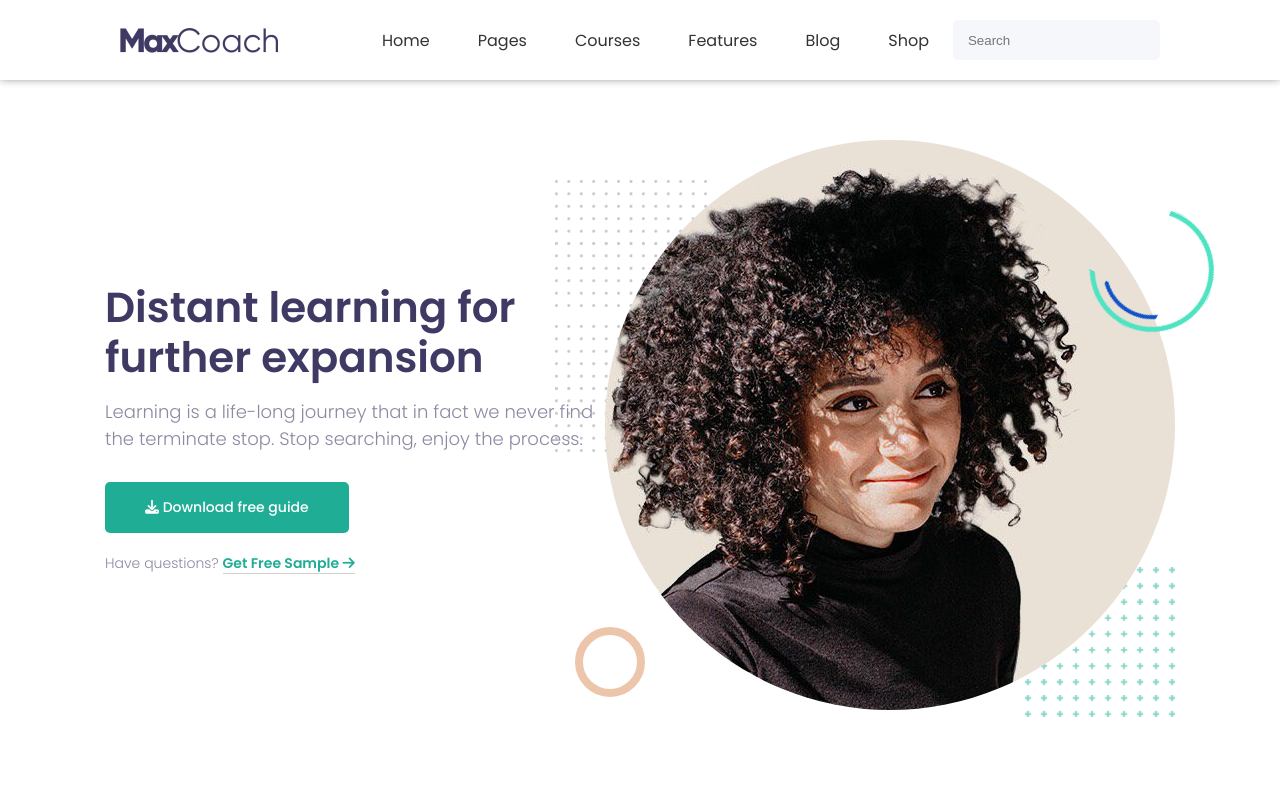
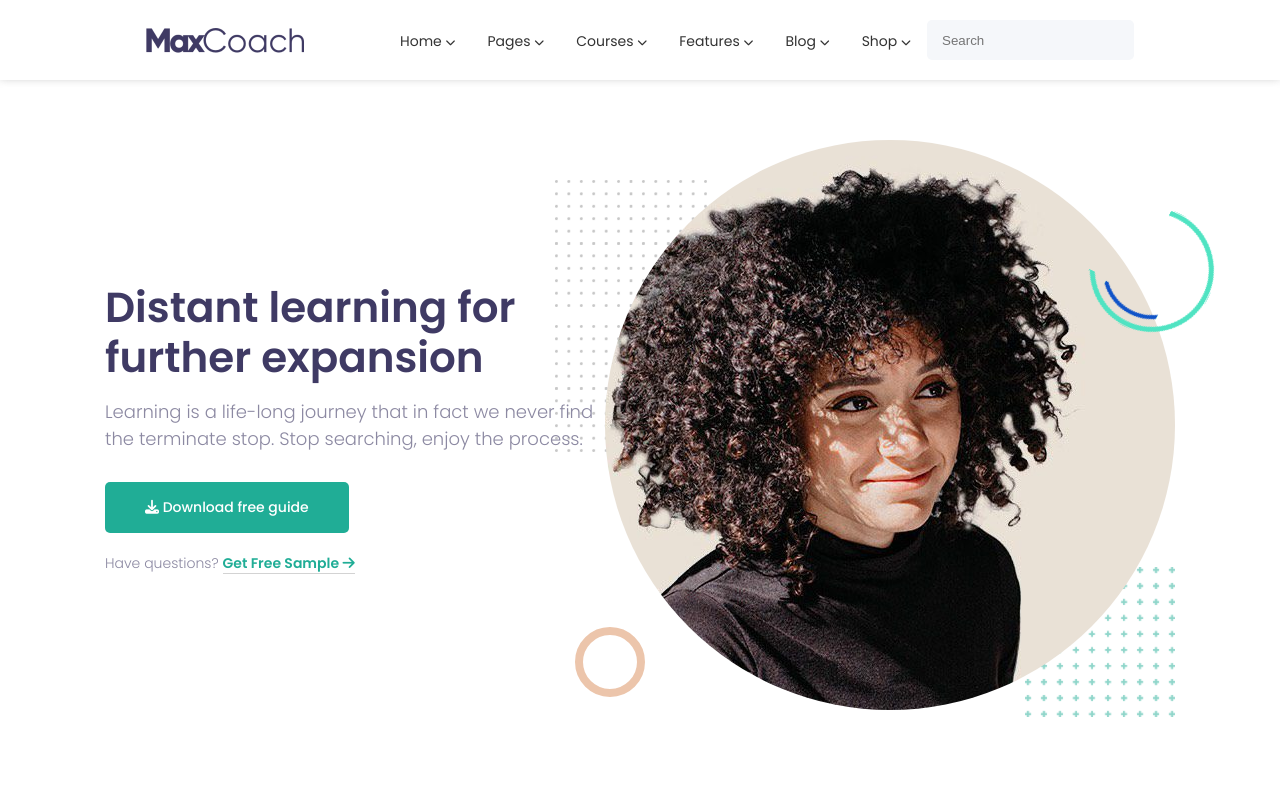
Before and after one commit to MicheleLafronza/proj-html-vuejs, a Vue app: page / in a window 1280 px wide. Shown: the top 789 px of the page. Built offline with nearby package versions, Linux system fonts and the light colour scheme.

Commit message:
feat: header down arrow

```diff
--- a/src/components/PageFooter.vue
+++ b/src/components/PageFooter.vue
@@ -59,9 +59,13 @@ export default {
 footer {
   background-color: $carousel-bg;
 
+  h4 {
+    font-weight: 600;
+  }
+
   .footer-container {
     margin: 0 auto;
-    width: 80%;
+    width: 70%;
     display: flex;
     padding-top: 50px;
 
@@ -72,8 +76,10 @@ footer {
         list-style-type: none;
 
         li {
+          font-size: 14px;
+          font-weight: 300;
           padding-top: 15px;
-          color: $secondary-text;
+          color: $main-gray;
         }
       }
     }
@@ -81,7 +87,7 @@ footer {
 }
 
 .fa-brands {
-  color: $secondary-text;
+  color: $main-gray;
   font-size: 1.5rem;
   padding-top: 20px;
 }
@@ -102,13 +108,13 @@ footer {
 
 a {
   text-decoration: none;
-  color: $secondary-text;
+  color: $main-gray;
 }
 
 .trademark {
-  color: $secondary-text;
-  font-size: 0.9rem;
-  font-weight: bold;
+  color: $main-gray;
+  font-size: 0.7rem;
+  font-weight: 300;
   text-align: center;
   padding-top: 50px;
   padding-bottom: 30px;
--- a/src/components/PageHeader.vue
+++ b/src/components/PageHeader.vue
@@ -178,7 +178,7 @@ export default {
     <img src="/Immagini/dark-logo.png" alt="" />
     <ul class="headerMainLinks">
       <li class="Home">
-        <a class="tag" href="">Home</a>
+        <a class="tag" href="">Home <i class="fa-solid fa-chevron-down"></i></a>
         <ul class="LinksHome">
           <li v-for="(element, index) in LinksMainHome" :key="index">
             <router-link v-if="element.active" :to="{ name: 'CoursePortal' }">
@@ -195,7 +195,9 @@ export default {
         </ul>
       </li>
       <li class="Pages">
-        <a href="" class="tag">Pages</a>
+        <a href="" class="tag"
+          >Pages <i class="fa-solid fa-chevron-down"></i
+        ></a>
         <ul class="LinksOther">
           <li v-for="(element, index) in LinksMainPages" :key="index">
             <router-link v-if="element.active" :to="{ name: 'StartHere' }">
@@ -206,7 +208,9 @@ export default {
         </ul>
       </li>
       <li class="Courses">
-        <a href="" class="tag">Courses</a>
+        <a href="" class="tag"
+          >Courses <i class="fa-solid fa-chevron-down"></i
+        ></a>
         <ul class="LinksOther">
           <li v-for="(element, index) in LinksMainCourses" :key="index">
             <router-link v-if="element.active" :to="{ name: 'Customer' }">
@@ -217,7 +221,9 @@ export default {
         </ul>
       </li>
       <li class="Features">
-        <a href="" class="tag">Features</a>
+        <a href="" class="tag"
+          >Features <i class="fa-solid fa-chevron-down"></i
+        ></a>
         <ul class="LinksOther">
           <li v-for="(element, index) in LinksMainFeatures" :key="index">
             <a class="links" href="">{{ element.name }}</a>
@@ -225,7 +231,7 @@ export default {
         </ul>
       </li>
       <li class="Blog">
-        <a href="" class="tag">Blog</a>
+        <a href="" class="tag">Blog <i class="fa-solid fa-chevron-down"></i></a>
         <ul class="LinksOther">
           <li v-for="(element, index) in LinksMainBlog" :key="index">
             <a class="links" href="">{{ element.name }}</a>
@@ -233,7 +239,7 @@ export default {
         </ul>
       </li>
       <li class="Shop">
-        <a href="" class="tag">Shop</a>
+        <a href="" class="tag">Shop <i class="fa-solid fa-chevron-down"></i></a>
         <ul class="LinksOther">
           <li v-for="(element, index) in LinksMainShop" :key="index">
             <a class="links" href="">{{ element.name }}</a>
@@ -261,7 +267,7 @@ header {
   align-items: center;
   justify-content: center;
   background-color: $white;
-  filter: drop-shadow(0 -2px 5px $main-gray);
+  filter: drop-shadow(0 -2px 5px rgba(105, 105, 105, 0.415));
   height: 5rem;
 
   img {
@@ -269,34 +275,40 @@ header {
     margin-right: 5rem;
   }
 
+  .fa-chevron-down {
+    font-size: 10px;
+  }
+
   .headerMainLinks {
     display: flex;
     list-style: none;
     li {
       position: relative;
-      padding: 0 1.5rem;
+      padding: 0 1rem;
 
       .tag {
+        font-size: 14px;
         text-decoration: none;
         color: $seondary-page-text;
         position: relative;
         display: inline-block;
         transition: color 0.3s ease;
 
+        // HOVER EFFECT
+        // linea verde in entrata
         &::after {
           content: "";
           position: absolute;
           left: 0;
-          bottom: -2px;
+          bottom: -1px;
           width: 0;
-          height: 2px;
+          height: 1px;
           background-color: $main-green;
-          transition: width 0.3s ease-in-out, left 0.3s ease-in-out;
+          transition: width 0.4s ease-in-out, left 0.4s ease-in-out;
         }
 
         &:hover {
           color: $main-green;
-
           &::after {
             width: 100%;
             left: 0;
```
